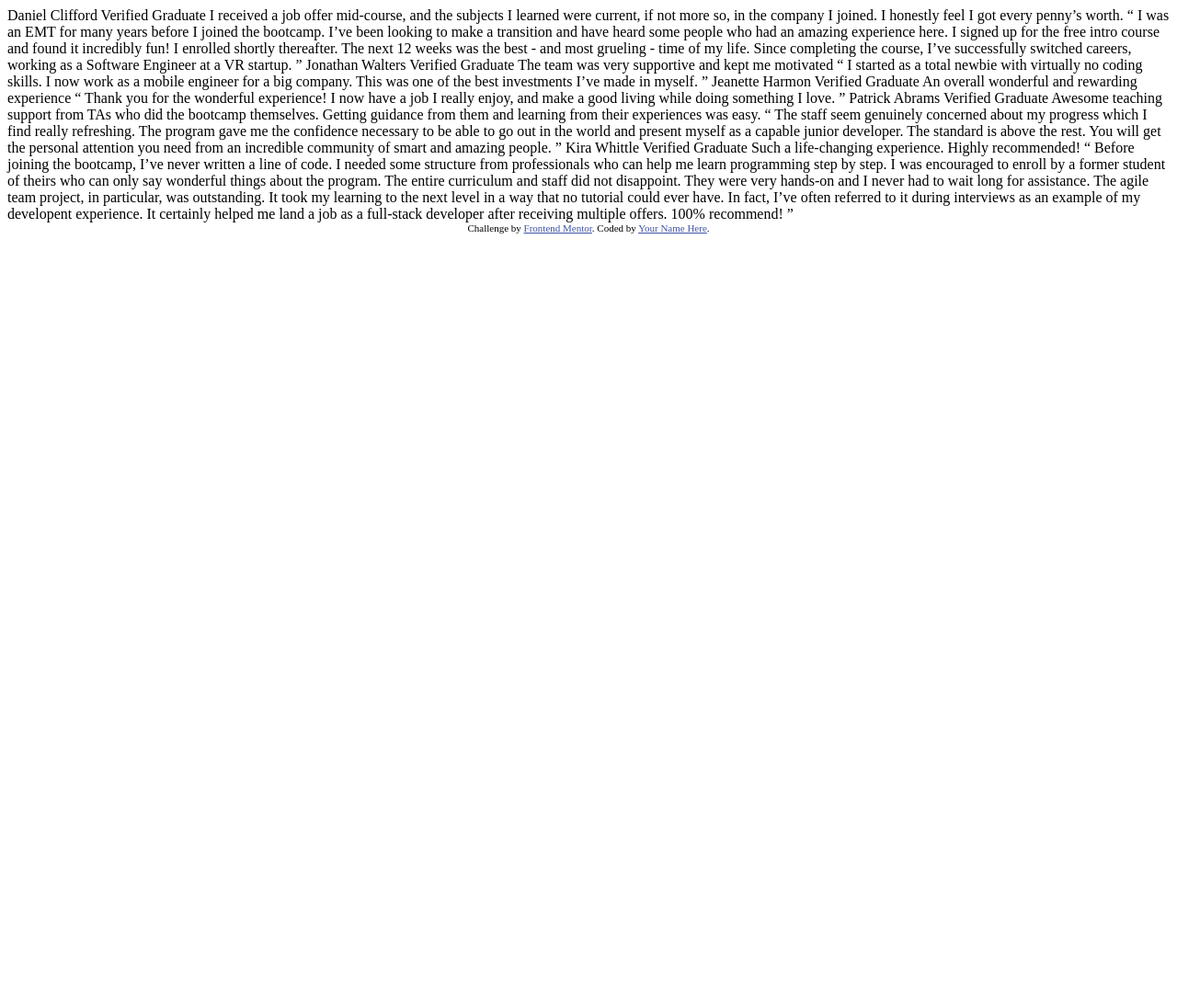
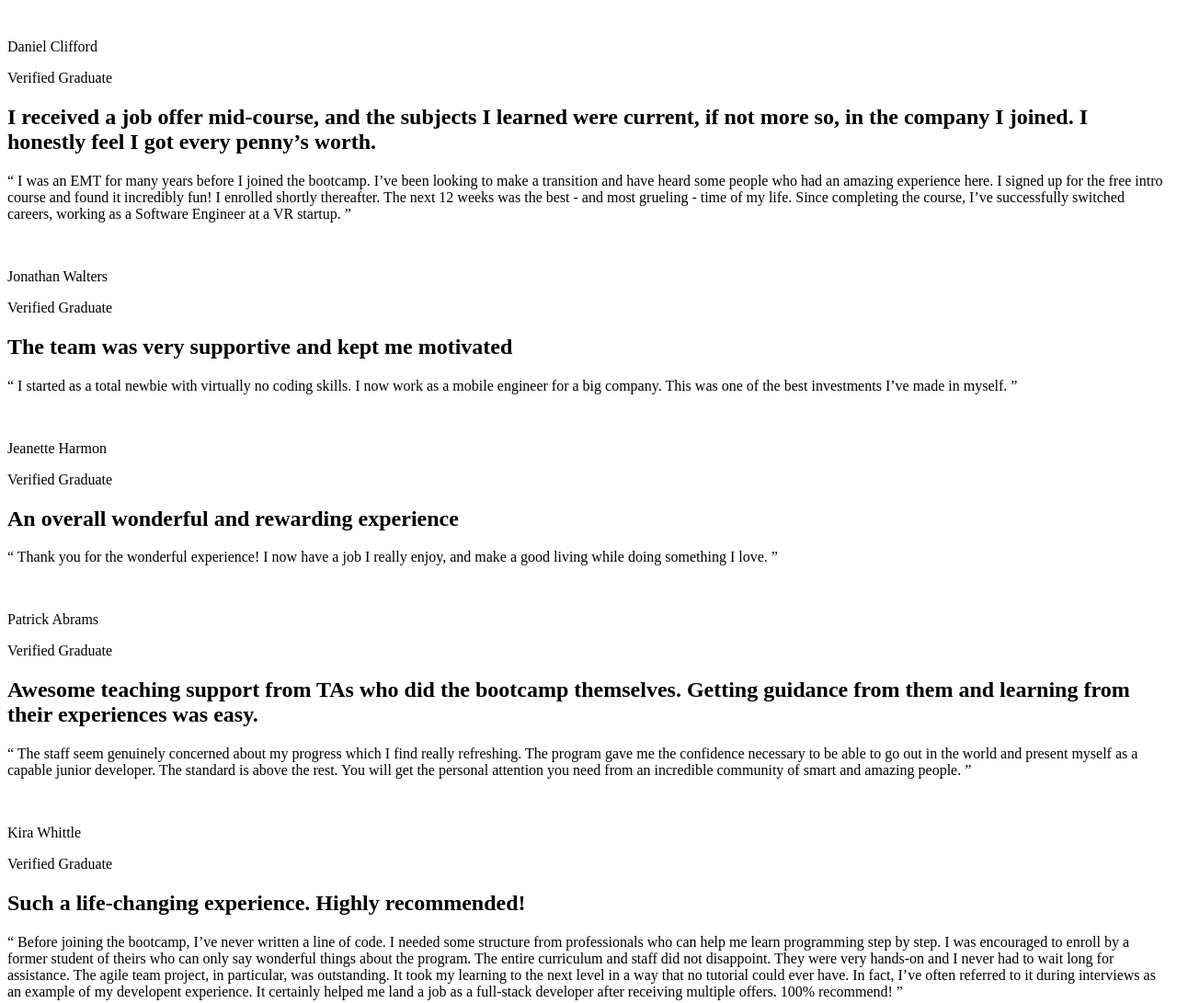
Before and after one commit to hirekarl/activity_2.2_flexbox_grid, a plain HTML site: page index.html in a window 1280 px wide. Shown: the top 1091 px of the page at 92% size. Before the commit the page ends 800 px from the top, so only its background shows below. Drawn offline with Linux system fonts and the light colour scheme.

Commit message:
Moved text contents into HTML structure

```diff
--- a/index.html
+++ b/index.html
@@ -1,76 +1,142 @@
 <!DOCTYPE html>
 <html lang="en">
   <head>
-  <meta charset="UTF-8">
-  <meta name="viewport" content="width=device-width, initial-scale=1.0"> <!-- displays site properly based on user's device -->
+    <meta charset="UTF-8" />
+    <meta name="viewport" content="width=device-width, initial-scale=1.0" />
+    <!-- displays site properly based on user's device -->
 
-  <link rel="icon" type="image/png" sizes="32x32" href="./images/favicon-32x32.png">
+    <link
+      rel="icon"
+      type="image/png"
+      sizes="32x32"
+      href="./images/favicon-32x32.png" />
 
     <title>Frontend Mentor | [Challenge Name Here]</title>
 
     <!-- Feel free to remove these styles or customise in your own stylesheet 👍 -->
     <style>
-    .attribution { font-size: 11px; text-align: center; }
-    .attribution a { color: hsl(228, 45%, 44%); }
+      .attribution {
+        font-size: 11px;
+        text-align: center;
+      }
+      .attribution a {
+        color: hsl(228, 45%, 44%);
+      }
     </style>
   </head>
   <body>
-  Daniel Clifford
-  Verified Graduate
-
-  I received a job offer mid-course, and the subjects I learned were current, if not more so,
-  in the company I joined. I honestly feel I got every penny’s worth.
-
-  “ I was an EMT for many years before I joined the bootcamp. I’ve been looking to make a
-  transition and have heard some people who had an amazing experience here. I signed up
-  for the free intro course and found it incredibly fun! I enrolled shortly thereafter.
-  The next 12 weeks was the best - and most grueling - time of my life. Since completing
-  the course, I’ve successfully switched careers, working as a Software Engineer at a VR startup. ”
-
-  Jonathan Walters
-  Verified Graduate
-
+    <main>
+      <section class="testimonial" id="">
+        <div class="testimonial-participant">
+          <img src="" alt="" />
+          <p class="testimonial-participant-name">Daniel Clifford</p>
+          <p class="testimonial-participant-title">Verified Graduate</p>
+        </div>
+        <div class="testimonial-body">
+          <h2 class="testimonial-headline">
+            I received a job offer mid-course, and the subjects I learned were
+            current, if not more so, in the company I joined. I honestly feel I
+            got every penny’s worth.
+          </h2>
+          <p class="testimonial-content">
+            “ I was an EMT for many years before I joined the bootcamp. I’ve
+            been looking to make a transition and have heard some people who had
+            an amazing experience here. I signed up for the free intro course
+            and found it incredibly fun! I enrolled shortly thereafter. The next
+            12 weeks was the best - and most grueling - time of my life. Since
+            completing the course, I’ve successfully switched careers, working
+            as a Software Engineer at a VR startup. ”
+          </p>
+        </div>
+      </section>
+      <section class="testimonial" id="">
+        <div class="testimonial-participant">
+          <img src="" alt="" />
+          <p class="testimonial-participant-name">Jonathan Walters</p>
+          <p class="testimonial-participant-title">Verified Graduate</p>
+        </div>
+        <div class="testimonial-body">
+          <h2 class="testimonial-headline">
             The team was very supportive and kept me motivated
-
-  “ I started as a total newbie with virtually no coding skills. I now work as a mobile engineer
-  for a big company. This was one of the best investments I’ve made in myself. ”
-
-  Jeanette Harmon
-  Verified Graduate
-
+          </h2>
+          <p class="testimonial-content">
+            “ I started as a total newbie with virtually no coding skills. I now
+            work as a mobile engineer for a big company. This was one of the
+            best investments I’ve made in myself. ”
+          </p>
+        </div>
+      </section>
+      <section class="testimonial" id="">
+        <div class="testimonial-participant">
+          <img src="" alt="" />
+          <p class="testimonial-participant-name">Jeanette Harmon</p>
+          <p class="testimonial-participant-title">Verified Graduate</p>
+        </div>
+        <div class="testimonial-body">
+          <h2 class="testimonial-headline">
             An overall wonderful and rewarding experience
-
-  “ Thank you for the wonderful experience! I now have a job I really enjoy, and make a good living
-  while doing something I love. ”
-
-  Patrick Abrams
-  Verified Graduate
-
-  Awesome teaching support from TAs who did the bootcamp themselves. Getting guidance from them and
-  learning from their experiences was easy.
-
-  “ The staff seem genuinely concerned about my progress which I find really refreshing. The program
-  gave me the confidence necessary to be able to go out in the world and present myself as a capable
-  junior developer. The standard is above the rest. You will get the personal attention you need from
-  an incredible community of smart and amazing people. ”
-
-  Kira Whittle
-  Verified Graduate
-
+          </h2>
+          <p class="testimonial-content">
+            “ Thank you for the wonderful experience! I now have a job I really
+            enjoy, and make a good living while doing something I love. ”
+          </p>
+        </div>
+      </section>
+      <section class="testimonial" id="">
+        <div class="testimonial-participant">
+          <img src="" alt="" />
+          <p class="testimonial-participant-name">Patrick Abrams</p>
+          <p class="testimonial-participant-title">Verified Graduate</p>
+        </div>
+        <div class="testimonial-body">
+          <h2 class="testimonial-headline">
+            Awesome teaching support from TAs who did the bootcamp themselves.
+            Getting guidance from them and learning from their experiences was
+            easy.
+          </h2>
+          <p class="testimonial-content">
+            “ The staff seem genuinely concerned about my progress which I find
+            really refreshing. The program gave me the confidence necessary to
+            be able to go out in the world and present myself as a capable
+            junior developer. The standard is above the rest. You will get the
+            personal attention you need from an incredible community of smart
+            and amazing people. ”
+          </p>
+        </div>
+      </section>
+      <section class="testimonial" id="">
+        <div class="testimonial-participant">
+          <img src="" alt="" />
+          <p class="testimonial-participant-name">Kira Whittle</p>
+          <p class="testimonial-participant-title">Verified Graduate</p>
+        </div>
+        <div class="testimonial-body">
+          <h2 class="testimonial-headline">
             Such a life-changing experience. Highly recommended!
-
-  “ Before joining the bootcamp, I’ve never written a line of code. I needed some structure from
-  professionals who can help me learn programming step by step. I was encouraged to enroll by a former
-  student of theirs who can only say wonderful things about the program. The entire curriculum and staff
-  did not disappoint. They were very hands-on and I never had to wait long for assistance. The agile team
-  project, in particular, was outstanding. It took my learning to the next level in a way that no tutorial
-  could ever have. In fact, I’ve often referred to it during interviews as an example of my developent
-  experience. It certainly helped me land a job as a full-stack developer after receiving multiple offers.
-  100% recommend! ”
+          </h2>
+          <p class="testimonial-content">
+            “ Before joining the bootcamp, I’ve never written a line of code. I
+            needed some structure from professionals who can help me learn
+            programming step by step. I was encouraged to enroll by a former
+            student of theirs who can only say wonderful things about the
+            program. The entire curriculum and staff did not disappoint. They
+            were very hands-on and I never had to wait long for assistance. The
+            agile team project, in particular, was outstanding. It took my
+            learning to the next level in a way that no tutorial could ever
+            have. In fact, I’ve often referred to it during interviews as an
+            example of my developent experience. It certainly helped me land a
+            job as a full-stack developer after receiving multiple offers. 100%
+            recommend! ”
+          </p>
+        </div>
+      </section>
+    </main>
 
     <div class="attribution">
-    Challenge by <a href="https://www.frontendmentor.io?ref=challenge" target="_blank">Frontend Mentor</a>.
-    Coded by <a href="#">Your Name Here</a>.
+      Challenge by
+      <a href="https://www.frontendmentor.io?ref=challenge" target="_blank"
+        >Frontend Mentor</a
+      >. Coded by <a href="#">Your Name Here</a>.
     </div>
   </body>
 </html>
```
Lines whose indentation alone changed are shown as unchanged.
